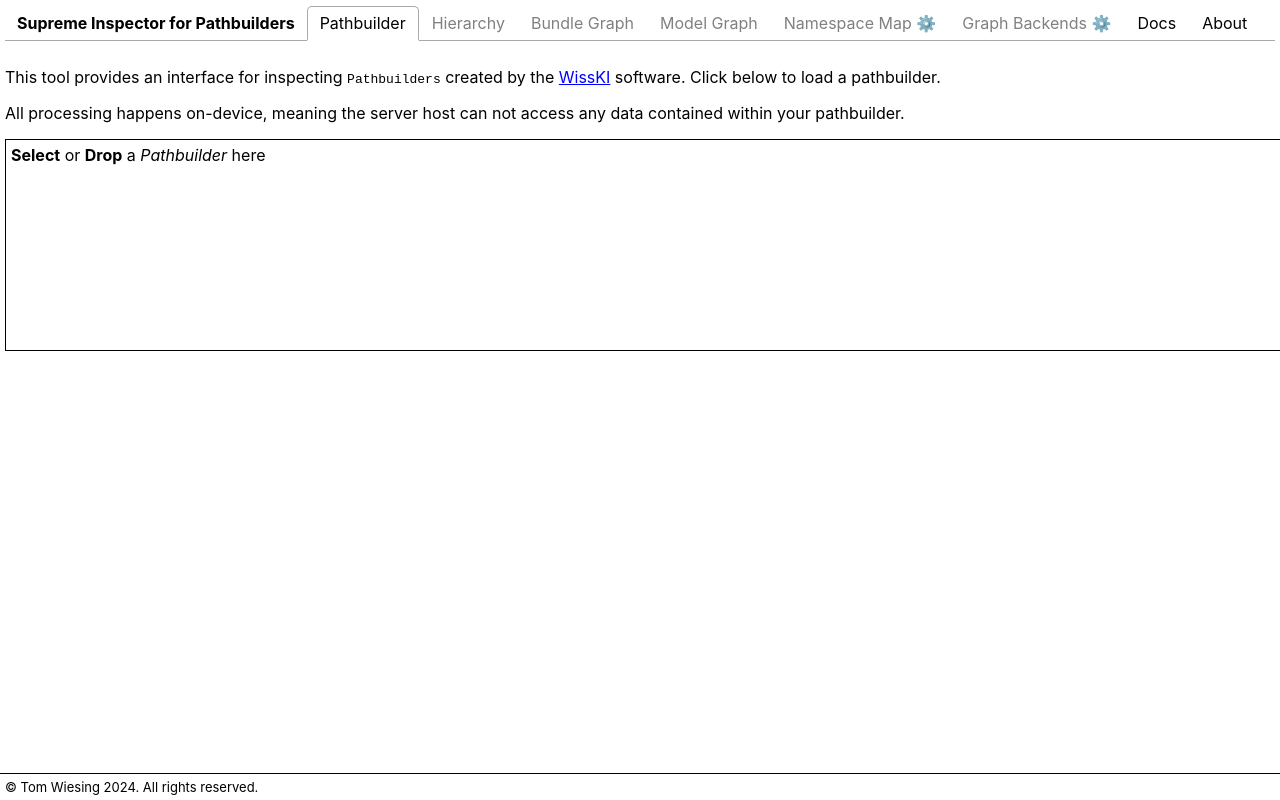
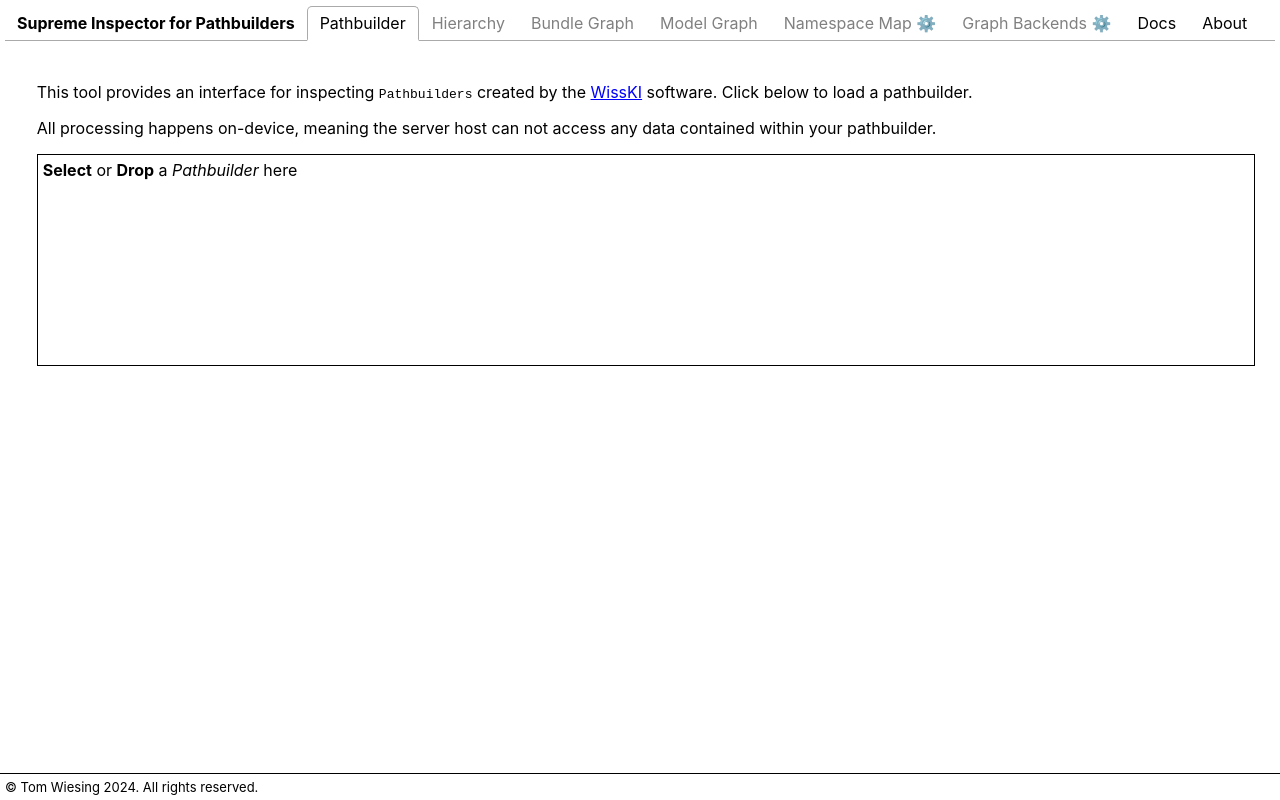
Before and after one commit to tkw1536/sip, a Preact app: page / in a window 1280 px wide. Built offline with nearby package versions, Linux system fonts and the light colour scheme.

Commit message:
Add some panels

```diff
--- /dev/null
+++ b/src/app/containers.module.css
@@ -0,0 +1,12 @@
+.narrow {
+    margin-top: 5px;
+    margin-left: auto;
+    margin-right: auto;
+
+    padding: 10px;
+
+    width: 95%;
+    max-width: 2048px;
+
+    text-align: justify;
+}
--- /dev/null
+++ b/src/app/containers.tsx
@@ -0,0 +1,14 @@
+import { Component, ComponentChildren } from 'preact'
+import * as styles from './containers.module.css'
+
+export class Narrow extends Component {
+  render (): ComponentChildren {
+    return <div class={styles.narrow}>{this.props.children}</div>
+  }
+}
+
+export class Wide extends Component<{ fillParent?: boolean }> {
+  render (): ComponentChildren {
+    return <>{this.props.children}</>
+  }
+}
--- a/src/app/index.tsx
+++ b/src/app/index.tsx
@@ -14,6 +14,7 @@ import DocsView from './views/docs'
 import { setActiveTab } from './state/reducers/inspector/tab'
 import PathbuilderView from './views/pathbuilder'
 import AboutView from './views/about'
+import { Narrow, Wide } from './containers'
 
 class Wrapper extends Component {
   render (): ComponentChild {
@@ -97,28 +98,28 @@ class Inspector extends Component<ReducerProps> {
         <Label><b>Supreme Inspector for Pathbuilders</b></Label>
 
         <Tab title='Pathbuilder' id=''>
-          <PathbuilderView {...props} />
+          <Narrow><PathbuilderView {...props} /></Narrow>
         </Tab>
         <Tab title='Hierarchy' disabled={!loaded} id='hierarchy'>
-          <HierarchyView {...props} />
+          <Wide><HierarchyView {...props} /></Wide>
         </Tab>
         <Tab title='Bundle Graph' disabled={!loaded} id='bundle'>
-          <BundleGraphView {...props} />
+          <Wide fillParent><BundleGraphView {...props} /></Wide>
         </Tab>
         <Tab title='Model Graph' disabled={!loaded} id='model'>
-          <ModelGraphView {...props} />
+          <Wide fillParent><ModelGraphView {...props} /></Wide>
         </Tab>
         <Tab title='Namespace Map &#9881;&#65039;' disabled={!loaded} id='ns'>
-          <MapView {...props} />
+          <Narrow><MapView {...props} /></Narrow>
         </Tab>
         <Tab title='Graph Backends &#9881;&#65039;' disabled={!loaded} id='config'>
-          <GraphConfigView {...props} />
+          <Narrow><GraphConfigView {...props} /></Narrow>
         </Tab>
         <Tab title='Docs' id='docs'>
-          <DocsView />
+          <Narrow><DocsView /></Narrow>
         </Tab>
         <Tab title='About' id='about'>
-          <AboutView />
+          <Narrow><AboutView /></Narrow>
         </Tab>
       </Tabs>
     )
```
